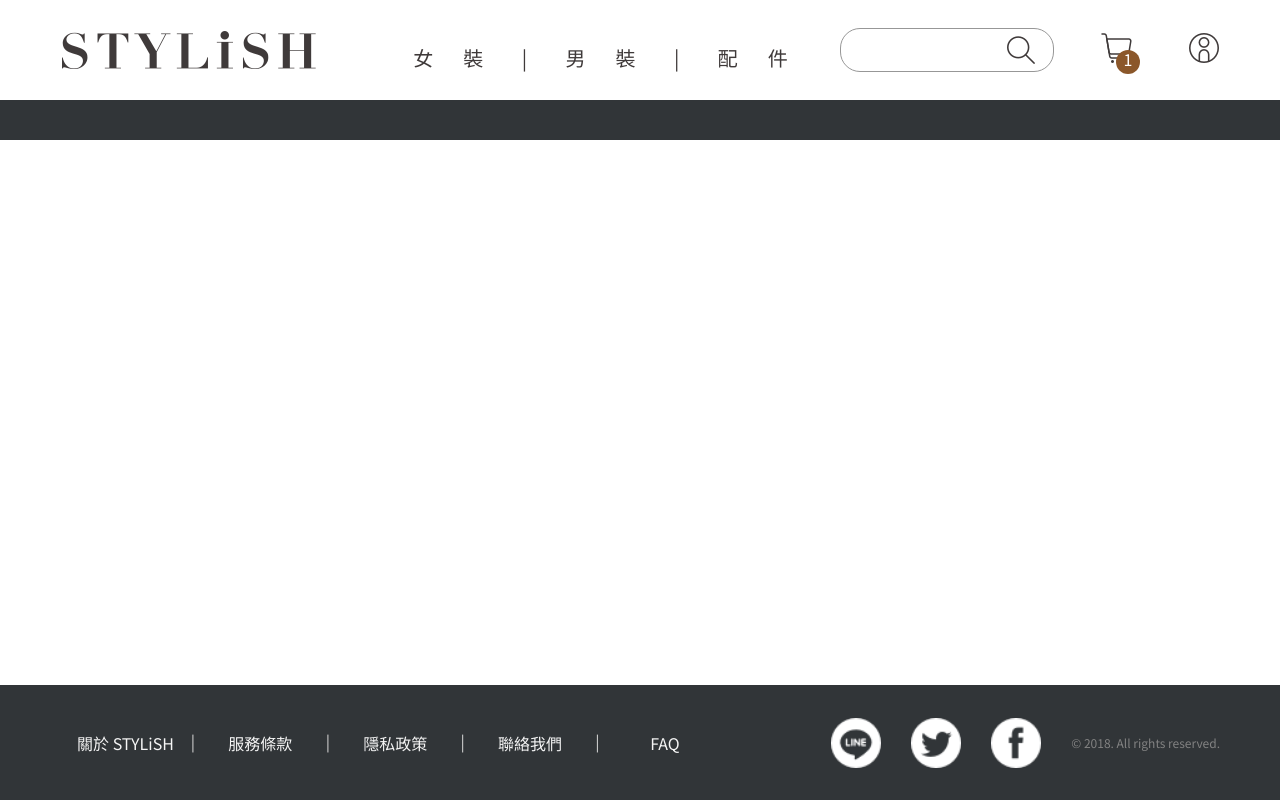
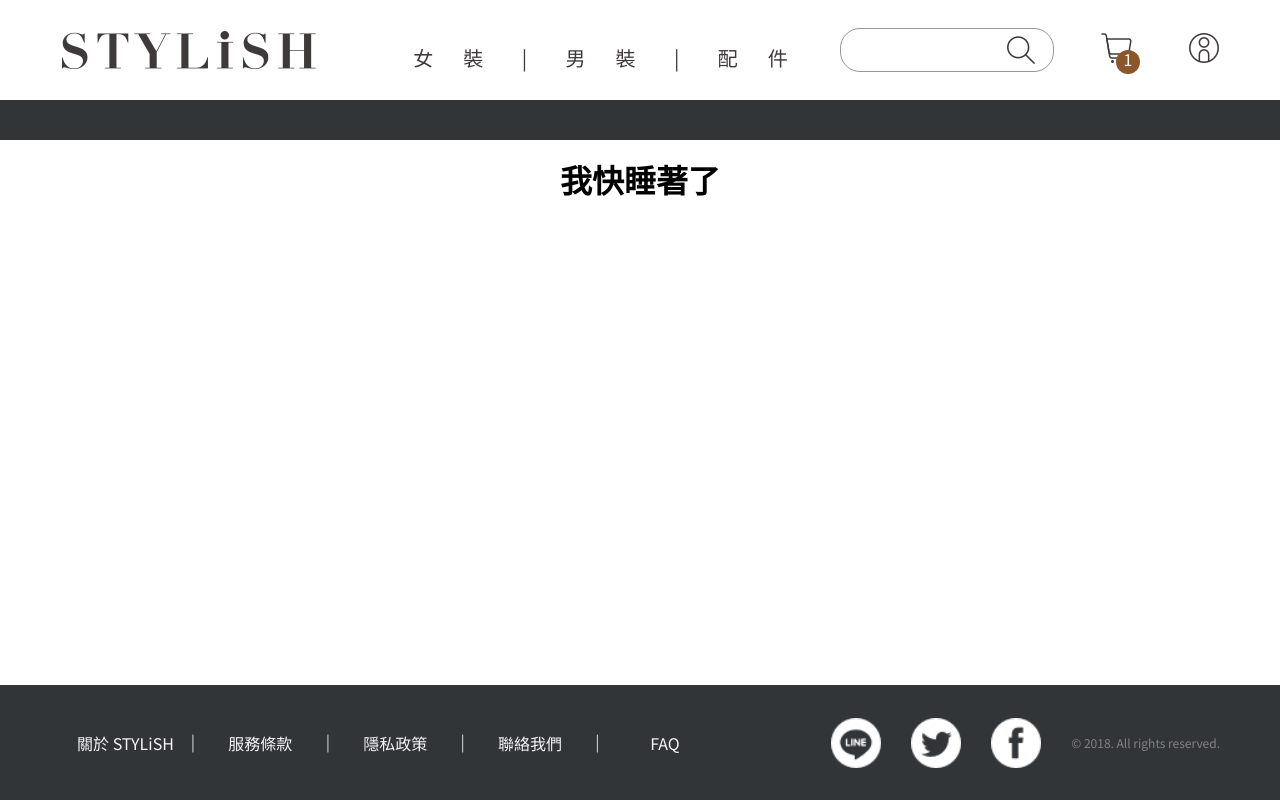
Before and after one commit to imladris20/STYLiSH, a React (Vite) app in the folder stylish/: page / in a window 1280 px wide. Built offline with nearby package versions, Linux system fonts and the light colour scheme.

Commit message:
Initialize product.jsx

```diff
--- a/stylish/src/App.jsx
+++ b/stylish/src/App.jsx
@@ -1,10 +1,12 @@
 import Header from "./components/Header";
 import Footer from "./components/Footer";
+import Product from "./components/Product"
 
 function App() {
   return (
     <>
       <Header />
+      <Product />
       <Footer />
     </>
   );
--- /dev/null
+++ b/stylish/src/components/Product.jsx
@@ -0,0 +1,12 @@
+import styled from "styled-components";
+import { devices } from "../assets/device";
+
+const Product = () => {
+  return (
+    <>
+      <h1>我快睡著了</h1>
+    </>
+  )
+}
+
+export default Product;
```
